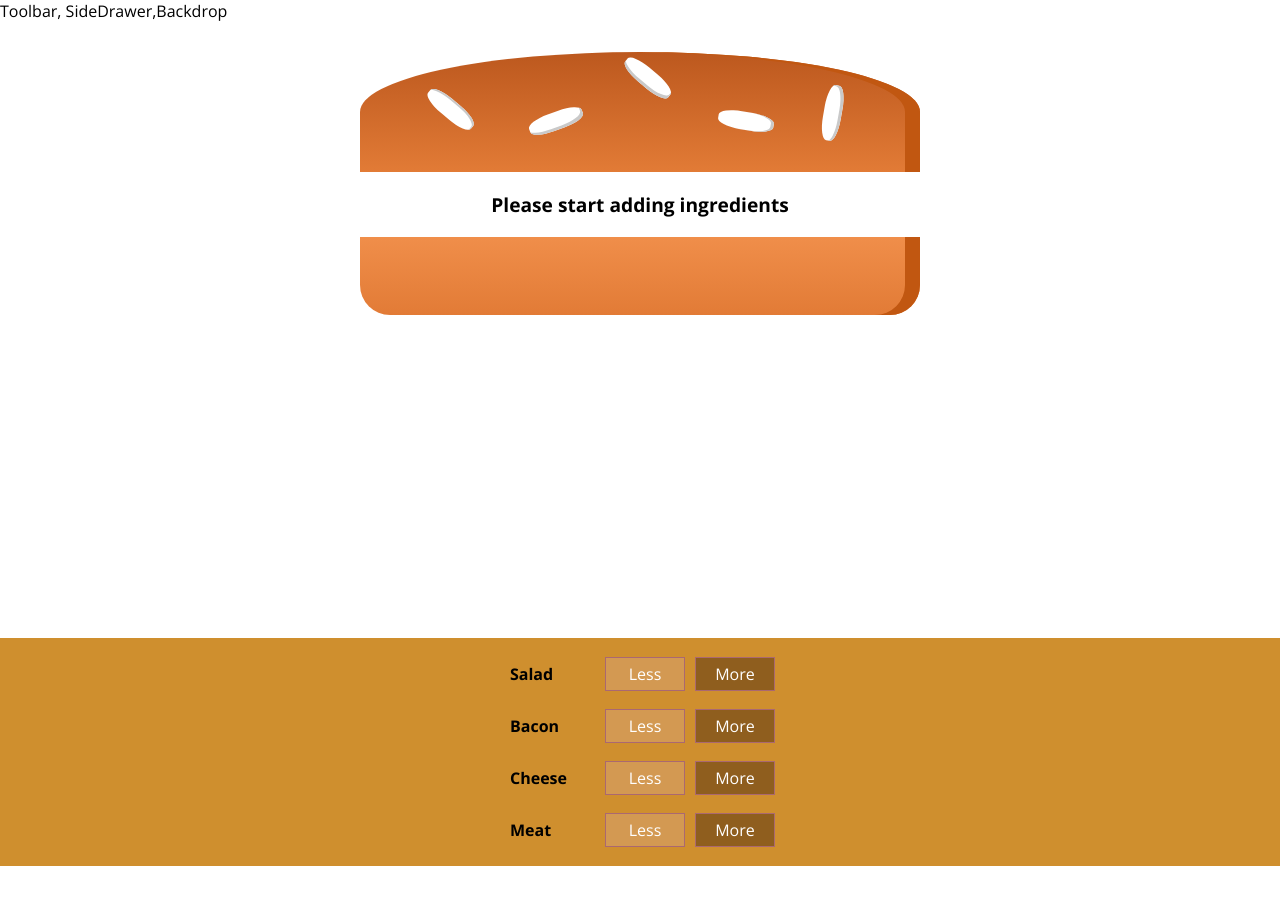
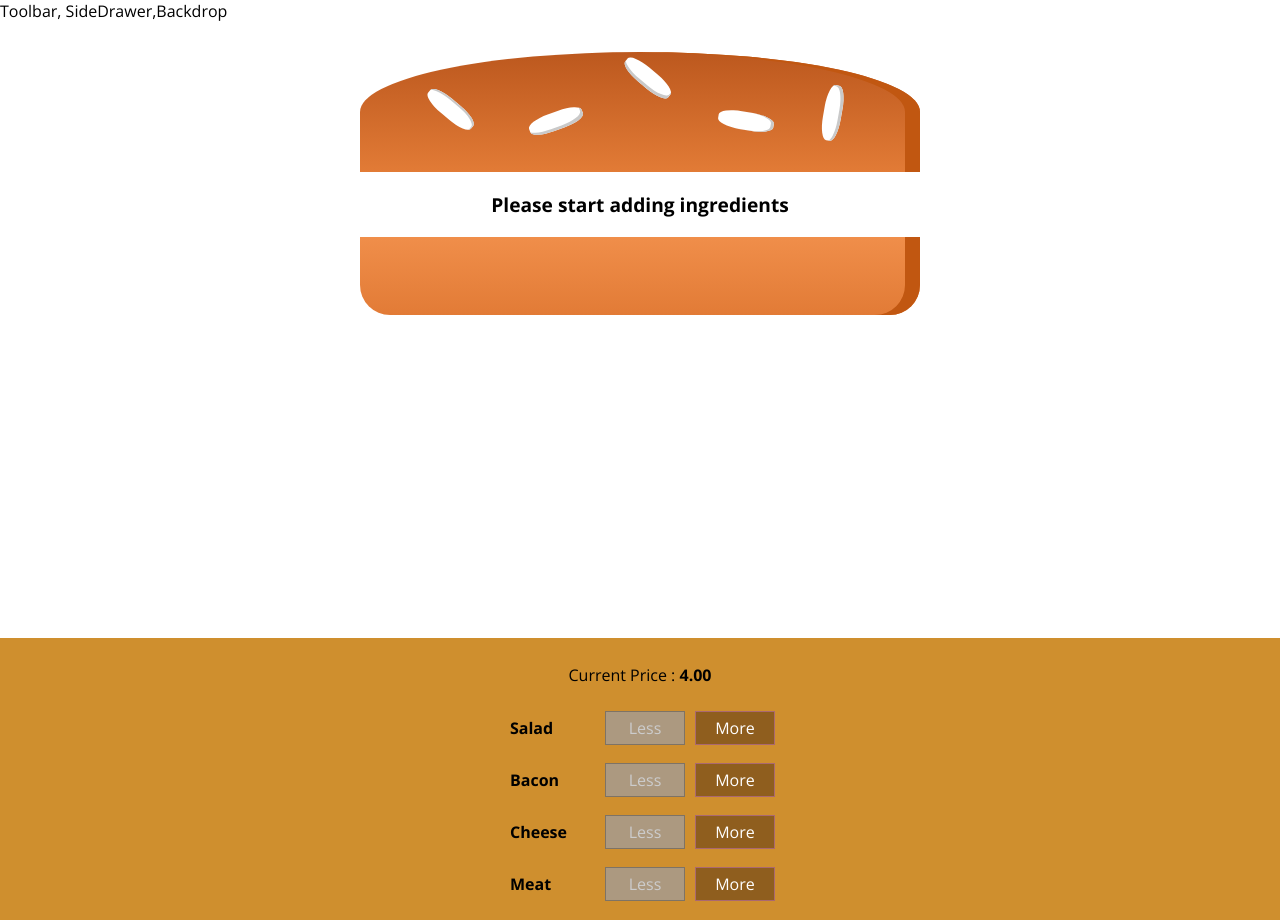
Before and after one commit to iifawzi/Burger-Builder, a React (Create React App) app: page / in a window 1280 px wide. Before the commit the page ends 866 px from the top, so only its background shows below. Built offline with nearby package versions, Linux system fonts and the light colour scheme.

Commit message:
finshing the burger controls

```diff
--- a/src/components/Burger/BuildControls/BuildControl/BuildControl.js
+++ b/src/components/Burger/BuildControls/BuildControl/BuildControl.js
@@ -3,12 +3,15 @@ import buildControls from "../BuildControls";
 import classes from "./BuildControl.module.css";
 
 
-const buildControl = (props)=>(
+const buildControl = (props)=>{
+    const moreClick = props.moreClick;
+    const lessClick = props.lessClick;
+    return(
     <div className={classes.BuildControl}>
         <div className={classes.Label}>{props.label}</div>
-        <button className={classes.Less}>Less</button>
-        <button className={classes.More}>More</button>
+        <button onClick={()=>lessClick(props.type)} className={classes.Less} disabled={props.disabled}>Less</button>
+        <button onClick={()=>moreClick(props.type)} className={classes.More}>More</button>
     </div>
-)
+)}
 
 export default buildControl;
--- a/src/components/Burger/BuildControls/BuildControls.js
+++ b/src/components/Burger/BuildControls/BuildControls.js
@@ -2,15 +2,18 @@ import React from "react";
 import classes from "./BuildControls.module.css";
 import BuildControl from "./BuildControl/BuildControl";
 const controls = [
-    {label: "Salad", type: "salad"},
+    {label: "Salad", type: "Salad"},
     {label: "Bacon", type: "Bacon"},
     {label: "Cheese", type: "Cheese"},
     {label: "Meat", type: "Meat"},
 ]
 const buildControls = (props)=>(
     <div className={classes.BuildControls}>
+        <p>Current Price : <strong>{props.totalPrice.toFixed(2)}</strong></p>
 {controls.map(ctrl=>(
-   <BuildControl key={ctrl.label} label={ctrl.label}/>
+   <BuildControl moreClick={props.moreClick} lessClick={props.lessClick} key={ctrl.label} label={ctrl.label} type={ctrl.type}
+   disabled={props.disabled[ctrl.type]}
+   />
 ))}
     </div>
 )
--- a/src/components/Burger/Burgeringredient/Burgeringredient.js
+++ b/src/components/Burger/Burgeringredient/Burgeringredient.js
@@ -18,7 +18,7 @@ class Burgeringredient extends Component {
         </div>
       );
       break;
-    case "meat":
+    case "Meat":
       ingredient = <div className={classes.Meat}></div>;
       break;
     case "Cheese":
--- a/src/containers/BurgerBuilder/BurgerBuilder.js
+++ b/src/containers/BurgerBuilder/BurgerBuilder.js
@@ -1,25 +1,79 @@
-import React, {Component} from "react";
+import React, { Component } from "react";
 import Aux from "../../hoc/Aux";
 import Burger from "../../components/Burger/Burger";
 import BuildControls from "../../components/Burger/BuildControls/BuildControls";
+
+const INGREDIENT_PRICES = {
+    Salad : 0.5,
+    Cheese: 0.4,
+    Meat: 1.3,
+    Bacon: 0.7,
+}
+
 class BurgerBuilder extends Component {
   state = {
     ingredients: {
-            Salad : 0,
-            bacon: 0,
+      Salad: 0,
+      Bacon: 0,
       Cheese: 0,
-            meat: 0,
+      Meat: 0
+    },
+    totalPrice : 4,
+  };
+
+  addIngredientHandler = type => {
+    const ingredients = this.state.ingredients;
+    const currentNumberOfType = ingredients[type];
+    const newIngredient = currentNumberOfType + 1;
+    const updatedIngredient = {
+      ...this.state.ingredients
+    };
+    updatedIngredient[type] = newIngredient;
+    const priceAddtion = INGREDIENT_PRICES[type];
+    const oldPrice = this.state.totalPrice;
+    const newPrice = oldPrice + priceAddtion;
+    this.setState({
+      ingredients: updatedIngredient,
+      totalPrice: newPrice,
+    });
+  };
+  removeIngredientHandler = type => {
+    const ingredients = this.state.ingredients;
+    const currentNumberOfType = ingredients[type];
+    if (currentNumberOfType != 0){
+    const newIngredient = currentNumberOfType - 1;
+    const updatedIngredient = {
+      ...this.state.ingredients
+    };
+    updatedIngredient[type] = newIngredient;
+    const priceDeduction = INGREDIENT_PRICES[type];
+    const oldPrice = this.state.totalPrice;
+    const newPrice = oldPrice - priceDeduction;
+    this.setState({
+      ingredients: updatedIngredient,
+      totalPrice: newPrice,
+    });
 }
+  };
+  render() {
+      const disabledInfo = {
+          ...this.state.ingredients,
       }
-render(){
+      for (let key in disabledInfo){
+          disabledInfo[key] = disabledInfo[key] <= 0
+      }
     return (
       <Aux>
         <Burger ingredients={this.state.ingredients} />
-       <BuildControls />
+        <BuildControls
+          moreClick={this.addIngredientHandler}
+          lessClick={this.removeIngredientHandler}
+          disabled={disabledInfo}
+          totalPrice= {this.state.totalPrice}
+        />
       </Aux>
     );
   }
 }
 
-
 export default BurgerBuilder;
```
Lines whose indentation alone changed are shown as unchanged.
